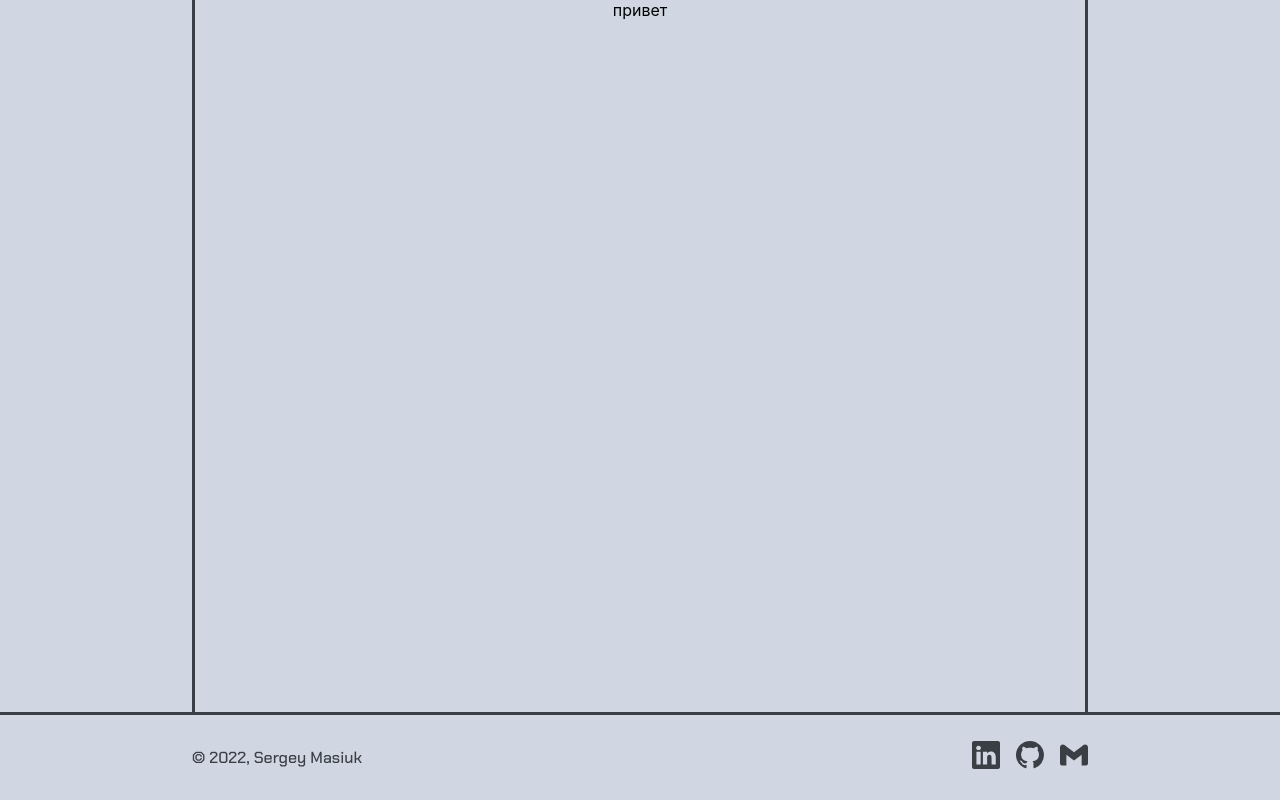
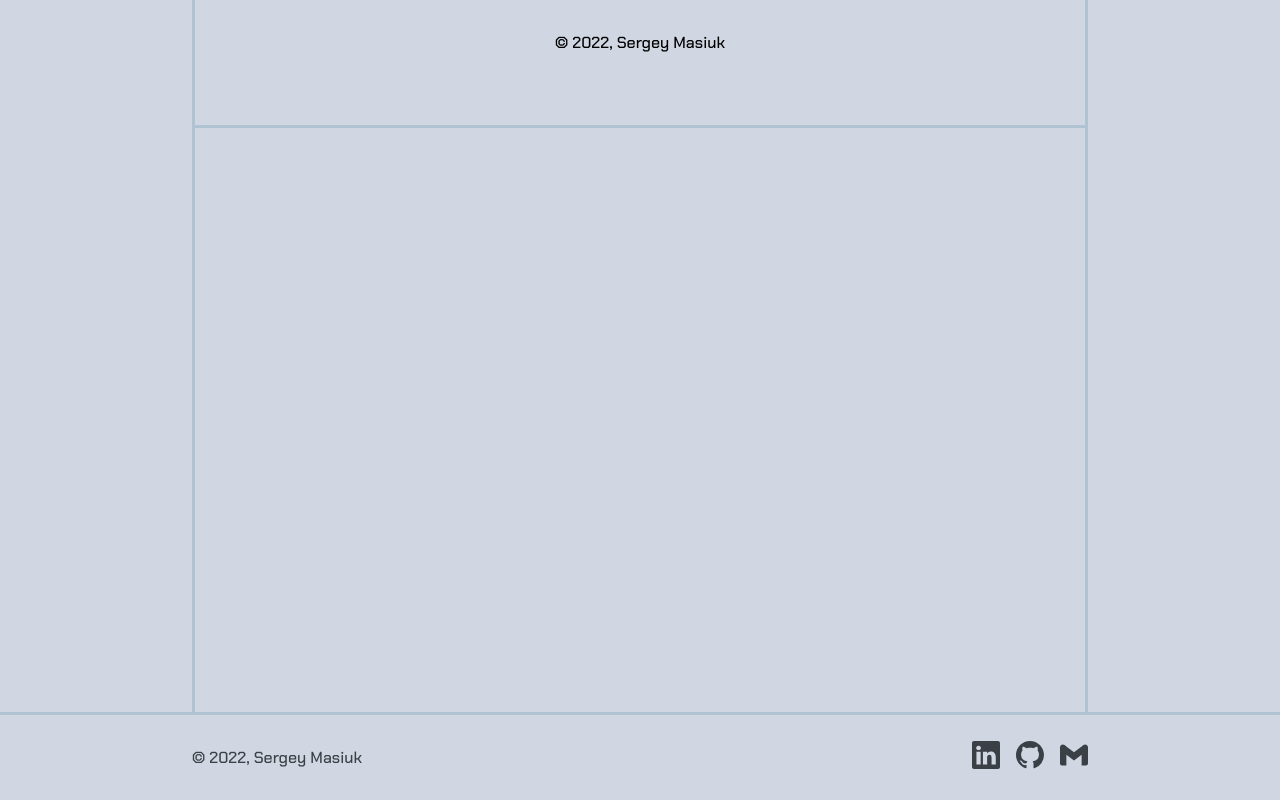
Before and after one commit to mayerror/sergeymasiuk, a React (Create React App) app in the folder sergeymasiuk/: page / in a window 1280 px wide. Built offline with nearby package versions, Linux system fonts and the light colour scheme.

Commit message:
fix: change some color variables

```diff
--- a/sergeymasiuk/src/App.tsx
+++ b/sergeymasiuk/src/App.tsx
@@ -1,11 +1,15 @@
 import React from 'react';
+
 import './assets/styles/App.scss';
 import Footer from './components/Footer/Footer';
+import Header from './components/Header/Header';
 
 function App() {
   return (
     <div className="app">
-      <div className="wrap">привет</div>
+      <div className="wrap">
+        <Header />
+      </div>
       <Footer />
     </div>
   );
--- a/sergeymasiuk/src/assets/styles/_variables.scss
+++ b/sergeymasiuk/src/assets/styles/_variables.scss
@@ -1,11 +1,11 @@
 $main-color: #3a3a3a;
 $main-color-light: #d0d7e2;
 $main-color-soft: #f3f3f3;
-$main-color-bd: #393f44;
+$main-color-bd: #b0c3d3;
 $main-color-dark: #7f807f;
 $main-color-hard: #585858;
 $main-color-hard-dark: #091a27;
-$main-color-font: #808080;
+$main-color-font: #3a4046;
 
 $second-color: #fc9700;
 $second-color-light: #ffc673;
--- a/sergeymasiuk/src/components/Footer/Footer.css
+++ b/sergeymasiuk/src/components/Footer/Footer.css
@@ -4,7 +4,7 @@
   font-family: 'Chakra Petch', Roboto, Oxygen, Ubuntu, Cantarell, 'Open Sans', 'Helvetica Neue', sans-serif;
   font-weight: 500;
   background-color: #d0d7e2;
-  border-top: 3px solid #393f44;
+  border-top: 3px solid #b0c3d3;
 }
 
 .footer__social-list {
@@ -35,12 +35,12 @@
 .footer__copyright {
   font-family: 'Chakra Petch', Roboto, Oxygen, Ubuntu, Cantarell, 'Open Sans', 'Helvetica Neue', sans-serif;
   font-size: 1rem;
-  color: #393f44;
+  color: #3a4046;
 }
 
 .footer__link {
   text-decoration: none;
-  color: #393f44;
+  color: #3a4046;
   cursor: pointer;
   transition: 0.2s;
 }
--- a/sergeymasiuk/src/components/Footer/Footer.scss
+++ b/sergeymasiuk/src/components/Footer/Footer.scss
@@ -35,12 +35,12 @@
     font-family: 'Chakra Petch', Roboto, Oxygen, Ubuntu, Cantarell, 'Open Sans', 'Helvetica Neue', sans-serif;
     font-size: 1rem;
     // color: #000;
-    color: $main-color-bd;
+    color: $main-color-font;
   }
 
   &__link {
     text-decoration: none;
-    color: $main-color-bd;
+    color: $main-color-font;
     cursor: pointer;
     transition: 0.2s;
   }
--- /dev/null
+++ b/sergeymasiuk/src/components/Header/Header.css
@@ -0,0 +1,7 @@
+.header {
+  min-height: 8rem;
+  padding: 1rem 0;
+  font-family: 'Chakra Petch', Roboto, Oxygen, Ubuntu, Cantarell, 'Open Sans', 'Helvetica Neue', sans-serif;
+  font-weight: 500;
+  border-bottom: 3px solid #b0c3d3;
+}
--- /dev/null
+++ b/sergeymasiuk/src/components/Header/Header.scss
@@ -0,0 +1,10 @@
+@import '../../assets/styles/variables';
+
+.header {
+  min-height: 8rem;
+  padding: 1rem 0;
+  font-family: 'Chakra Petch', Roboto, Oxygen, Ubuntu, Cantarell, 'Open Sans', 'Helvetica Neue', sans-serif;
+  font-weight: 500;
+  // background-color: $main-color-light;
+  border-bottom: 3px solid $main-color-bd;
+}
--- /dev/null
+++ b/sergeymasiuk/src/components/Header/Header.tsx
@@ -0,0 +1,14 @@
+import './Header.scss';
+
+function Header() {
+  return (
+    <header className="header">
+      <div className="header__wrapper">
+        <p className="header__copyright">&copy; 2022, Sergey Masiuk</p>
+        <div className="header__social-list" />
+      </div>
+    </header>
+  );
+}
+
+export default Header;
```
Also changed, not shown: sergeymasiuk/public/logo192.png (deleted), sergeymasiuk/public/logo512.png (deleted), sergeymasiuk/public/manifest.json.
